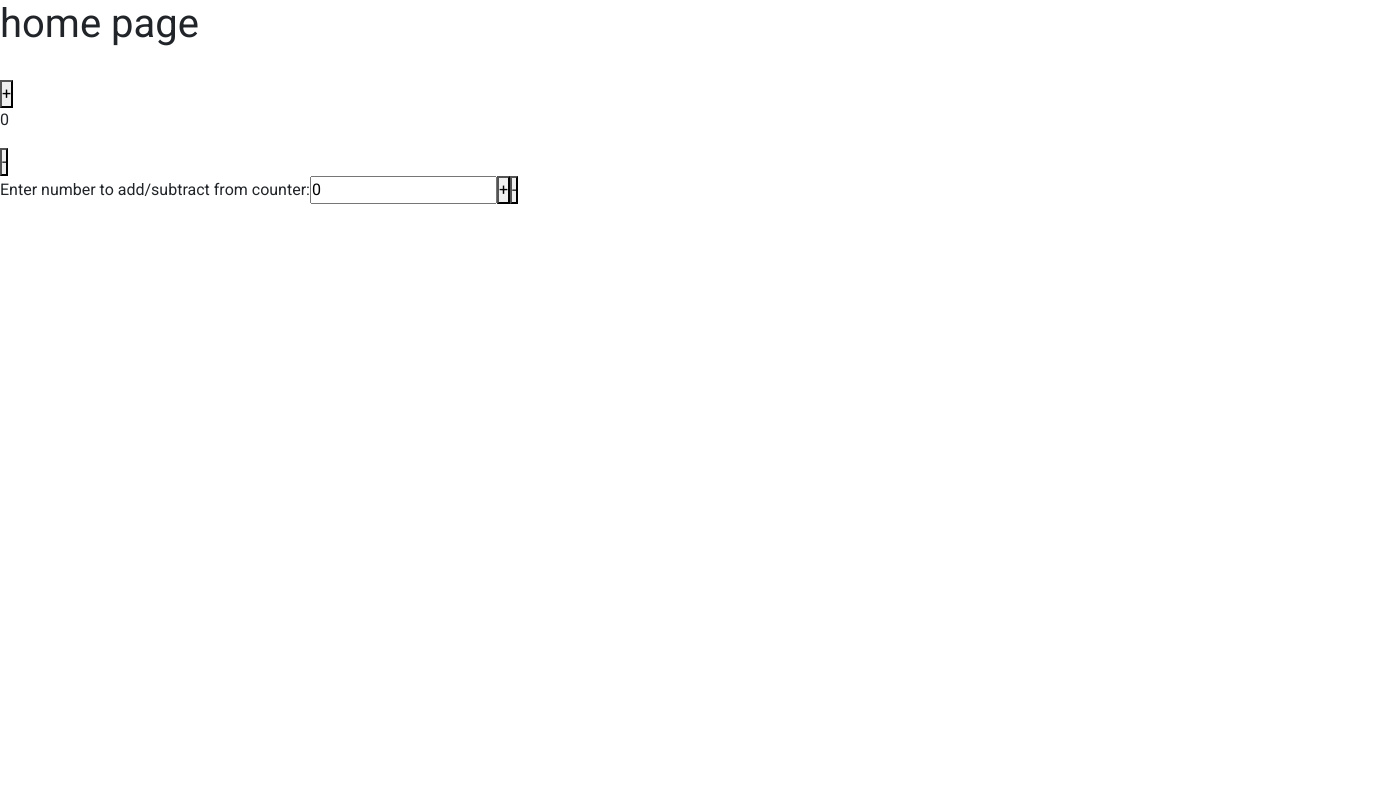
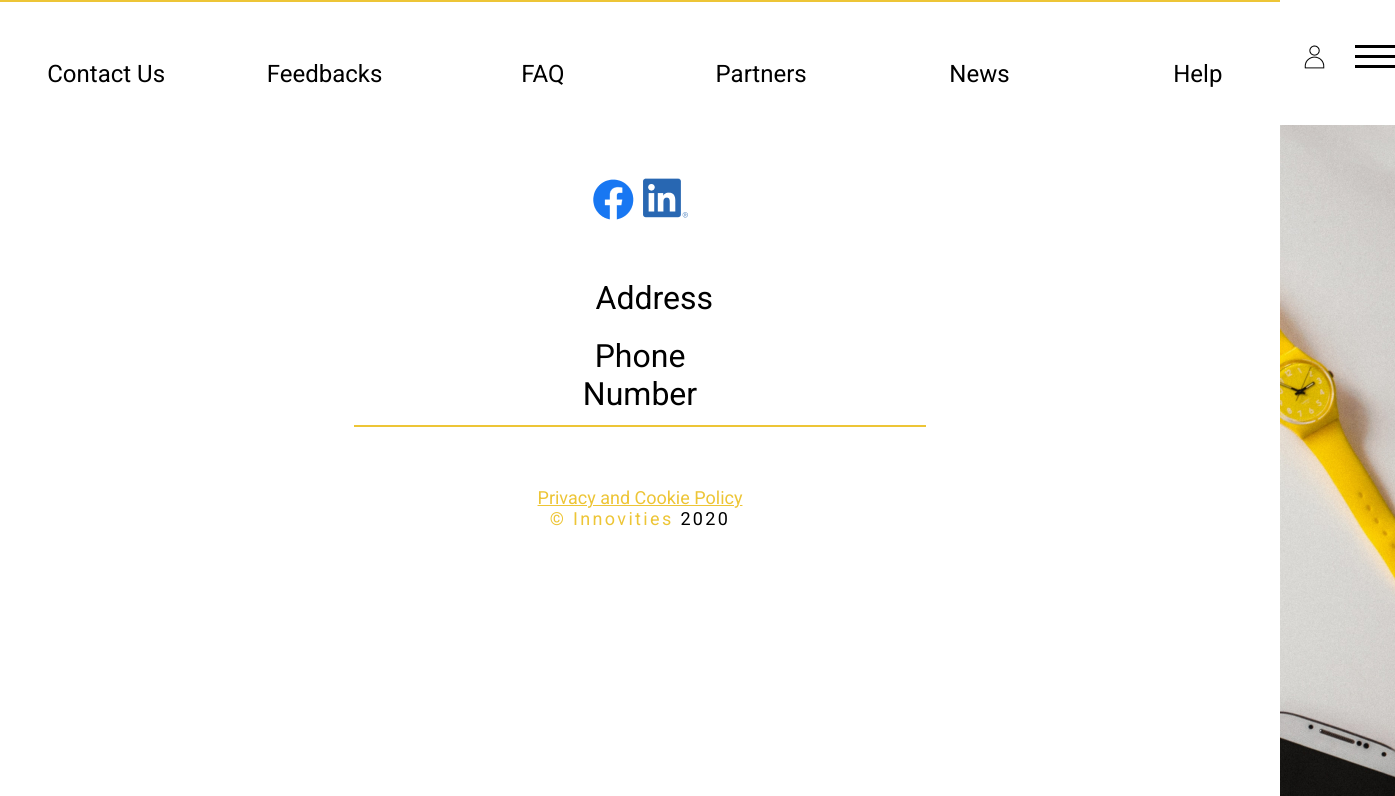
Before and after one commit to grigor-aramyan/generAItor, a React app: page / in a window 1280 px wide. Shown: the top 796 px of the page, 1395 px wide, since content can reach past the window. Built offline with nearby package versions, Linux system fonts and the light colour scheme.

Commit message:
add AboutUsPage component

```diff
--- a/src/components/App.js
+++ b/src/components/App.js
@@ -3,8 +3,7 @@ import { connect } from 'react-redux';
 import PropTypes from 'prop-types';
 
 // import Partners from './Partners';
-// import Main from './Main';
-// import Info from './Info';
+import AboutUsPage from './aboutUs/AboutUsPage';
 
 // actions
 import {
@@ -54,7 +53,8 @@ class App extends Component {
 
         return(
             <div>
-                <h1>home page</h1>
+                <AboutUsPage />
+                {/*<h1>home page</h1>
                 <br />
                 <button onClick={this.props.incrementCounter}>+</button>
                 <p>{ counter }</p>
@@ -68,7 +68,7 @@ class App extends Component {
                     id='counter-input'
                     type='number' />
                 <button onClick={this.onIncrementWithNumber}>+</button>
-                <button onClick={this.onDecrementWithNumber}>-</button>
+                <button onClick={this.onDecrementWithNumber}>-</button>*/}
             </div>
         );
     }
--- /dev/null
+++ b/src/components/aboutUs/AboutUsPage.js
@@ -0,0 +1,20 @@
+import React  from 'react';
+
+// components
+import Info from './Info';
+import Intouch from './Intouch';
+import Header from '../Header';
+import Footer from '../Footer';
+
+const AboutUsPage = () => {
+    return(
+        <div>
+            <Header />
+            <Info />
+            <Intouch />
+            <Footer />
+        </div>
+    );
+}
+
+export default AboutUsPage;
--- a/src/index.js
+++ b/src/index.js
@@ -6,17 +6,18 @@ import store from './store';
 
 // Components
 import App from './components/App';
-import Header from './components/Header';
+import AboutUsPage from './components/aboutUs/AboutUsPage';
+/*import Header from './components/Header';
 import Services from './components/Services';
 import Footer from './components/Footer';
-import Pricing from './components/Pricing/Pricing';
+import Pricing from './components/Pricing/Pricing';*/
 
 ReactDOM.render(
   <Provider store={store}>
     <Router>
       <Route path="/">
         <Switch>
-          <Route exact path="/" component={App} />
+          <Route exact path="/" component={AboutUsPage} />
           <Route
             path="/*"
             render={() => {
```
